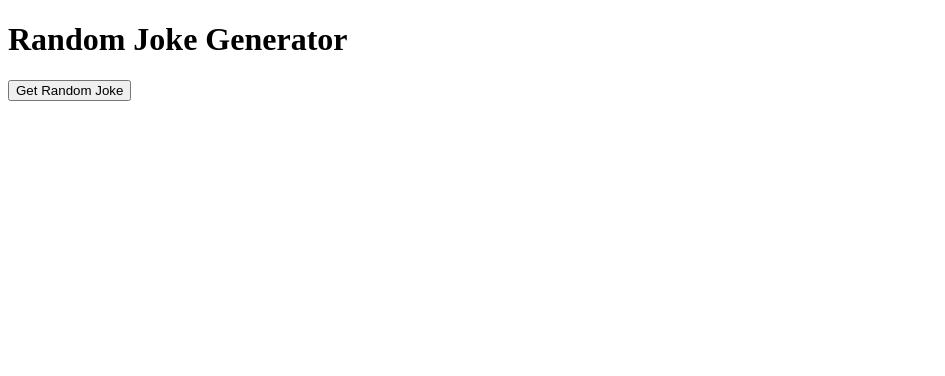
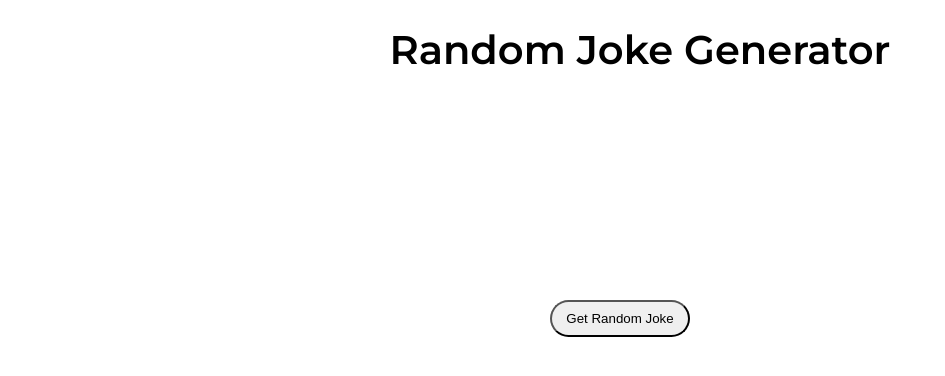
Before and after one commit to LaxmanJonchhen12/Random-Joke-Generator, a plain HTML site: page index.html in a window 1280 px wide. Shown: the whole page, without its empty margins (0-945 px from the left). Drawn offline with Linux system fonts and the light colour scheme.

Commit message:
styling for the page added

```diff
--- a/css/style.css
+++ b/css/style.css
@@ -0,0 +1,32 @@
+/* css reset */
+* {
+  margin: 0px;
+  padding: 0px;
+  box-sizing: border-box;
+}
+
+/* main title styling */
+#main-title {
+  font-family: "Montserrat", sans-serif;
+  text-align: center;
+  margin: 25px;
+  font-size: 2.5rem;
+}
+
+/* container styling */
+#container {
+  position: absolute;
+  left: 490px;
+  top: 135px;
+  line-height: 2.3rem;
+}
+
+/* get random quote button styling */
+#btn {
+  height: 37px;
+  width: 140px;
+  border-radius: 20px;
+  position: absolute;
+  top: 300px;
+  left: 550px;
+}
--- a/index.html
+++ b/index.html
@@ -5,12 +5,18 @@
     <meta name="viewport" content="width=device-width, initial-scale=1.0" />
     <title>Random Joke Generator</title>
     <link rel="stylesheet" href="./css/style.css" />
+    <link
+      href="https://fonts.googleapis.com/css2?family=Montserrat:wght@600&display=swap"
+      rel="stylesheet"
+    />
   </head>
   <body>
-    <h1>Random Joke Generator</h1>
-    <div id="joke-type"></div>
-    <div id="joke"></div>
-    <div id="punchline"></div>
+    <h1 id="main-title">Random Joke Generator</h1>
+    <div id="container">
+      <div id="joke-type"></div>
+      <div id="joke"></div>
+      <div id="punchline"></div>
+    </div>
     <button id="btn">Get Random Joke</button>
     <script src="./js/main.js"></script>
   </body>
--- a/js/main.js
+++ b/js/main.js
@@ -7,10 +7,10 @@ async function getRandomJoke() {
   let jsData = await originalData.json();
   //   converting the json data to javascript object
   //   showing the data form the api result in the screen
-  document.getElementById("joke").innerHTML = `Joke:  ${jsData.setup}`;
+  document.getElementById("joke").innerHTML = `Joke:   ${jsData.setup}`;
   document.getElementById(
     "punchline"
-  ).innerHTML = `PunchLine:  ${jsData.punchline}`;
+  ).innerHTML = `PunchLine:   ${jsData.punchline}`;
 }
 // selecting the random joke button
 document.getElementById("btn").addEventListener("click", getRandomJoke);
```
